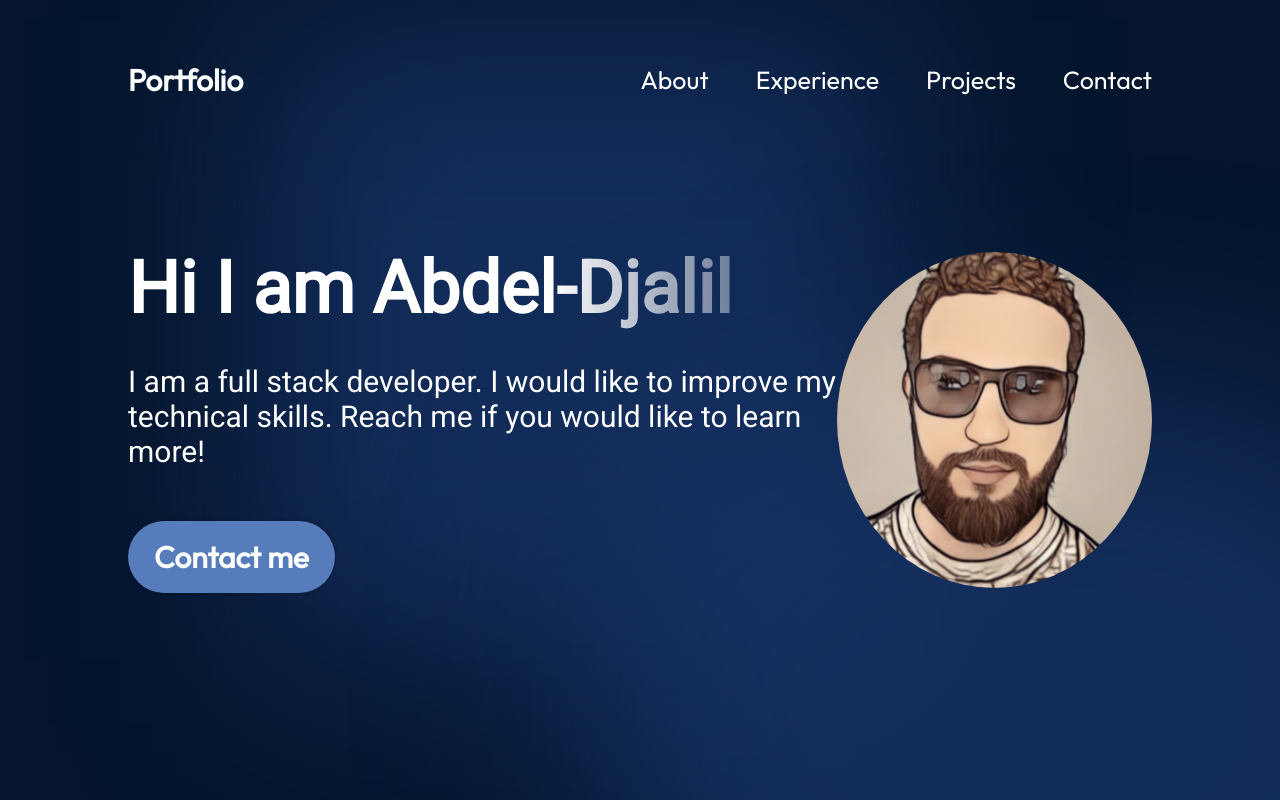
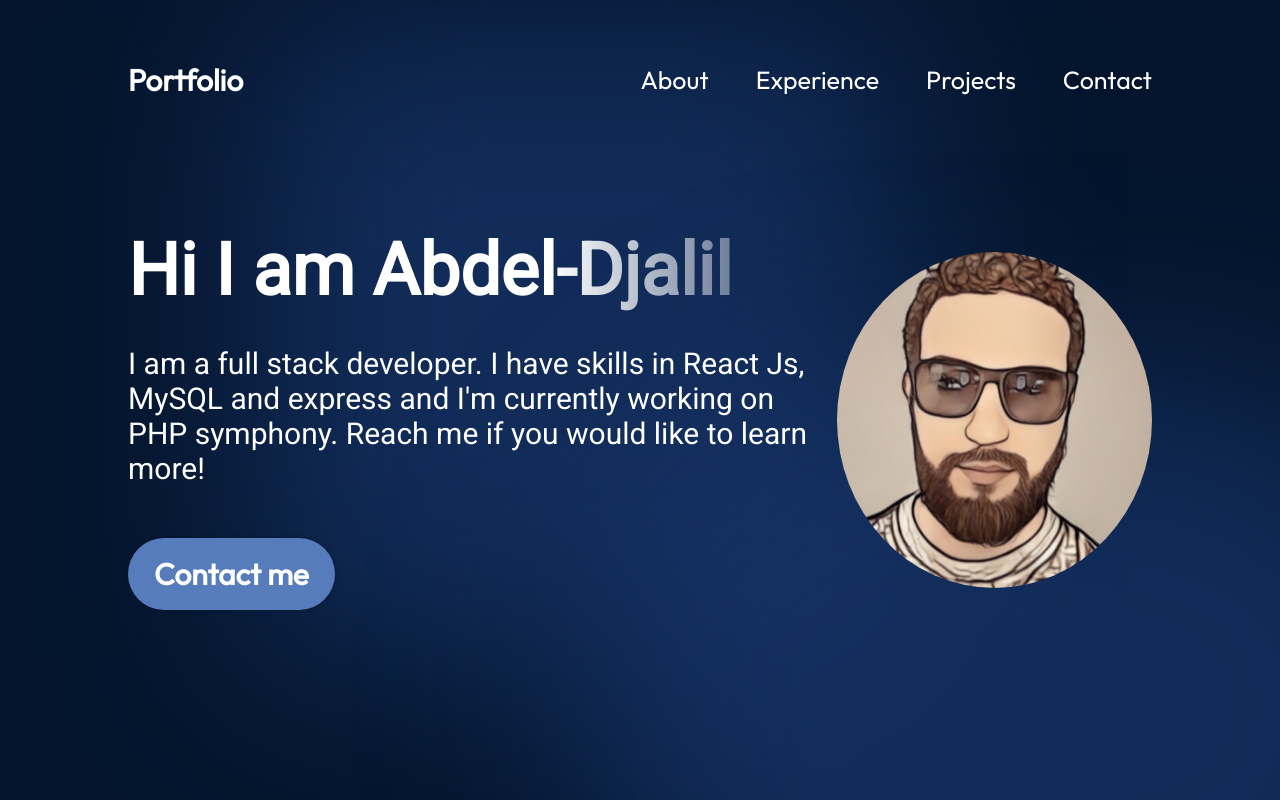
Before and after one commit to AbdelDjalilH/My-Portfolio, a React (Vite) app: page / in a window 1280 px wide. Shown: the top 800 px of the page. Built offline with nearby package versions, Linux system fonts and the light colour scheme.

Commit message:
change sentences

```diff
--- a/src/components/Hero/Hero.jsx
+++ b/src/components/Hero/Hero.jsx
@@ -1,20 +1,25 @@
 import React from "react";
-import styles from "./Hero.module.css"
+import styles from "./Hero.module.css";
 import heroImage from "../../../assets/hero/heroImage.png";
 
-function Hero () {
-    return (
+function Hero() {
+  return (
     <section className={styles.container}>
-        <div className={styles.content}>
-            <h1 className={styles.title}>Hi I am Abdel-Djalil</h1>
-            <p className={styles.description}>I am a full stack developer. I would like to improve my technical skills. Reach me if you would like to learn more! </p>
-            <a className={styles.contactBtn} href="mailto:adj.hamzaoui@gmail.com">Contact me</a>
-        </div>
-        <img className={styles.heroImg} src={heroImage} alt="" />
-        <div className={styles.topBlur} > </div>
-        <div className={styles.bottomBlur} > </div>
-
+      <div className={styles.content}>
+        <h1 className={styles.title}>Hi I am Abdel-Djalil</h1>
+        <p className={styles.description}>
+          I am a full stack developer. I have skills in React Js, MySQL and
+          express and I'm currently working on PHP symphony. Reach me if you
+          would like to learn more!{" "}
+        </p>
+        <a className={styles.contactBtn} href="mailto:adj.hamzaoui@gmail.com">
+          Contact me
+        </a>
+      </div>
+      <img className={styles.heroImg} src={heroImage} alt="" />
+      <div className={styles.topBlur}> </div>
+      <div className={styles.bottomBlur}> </div>
     </section>
-    )
+  );
 }
 export default Hero;
--- a/src/data/projects.js
+++ b/src/data/projects.js
@@ -22,7 +22,7 @@ const projects=[
     {
         title: "CheminVert",
         imageSrc: CheminVert,
-        description: "This website, created in 36 hours with colleagues we don't know, aims to offer Parisians activities to disconnect and nature around the Ile de France region",
+        description: "This website, created in 36 hours with colleagues we don't know, aims to offer Parisians activities to disconnect and nature around Paris and its region",
         skills: ["ReactJS", "CSS", "TailWind", "Git"],
         demo: "https://lecheminvert.netlify.app/"
     },
```
